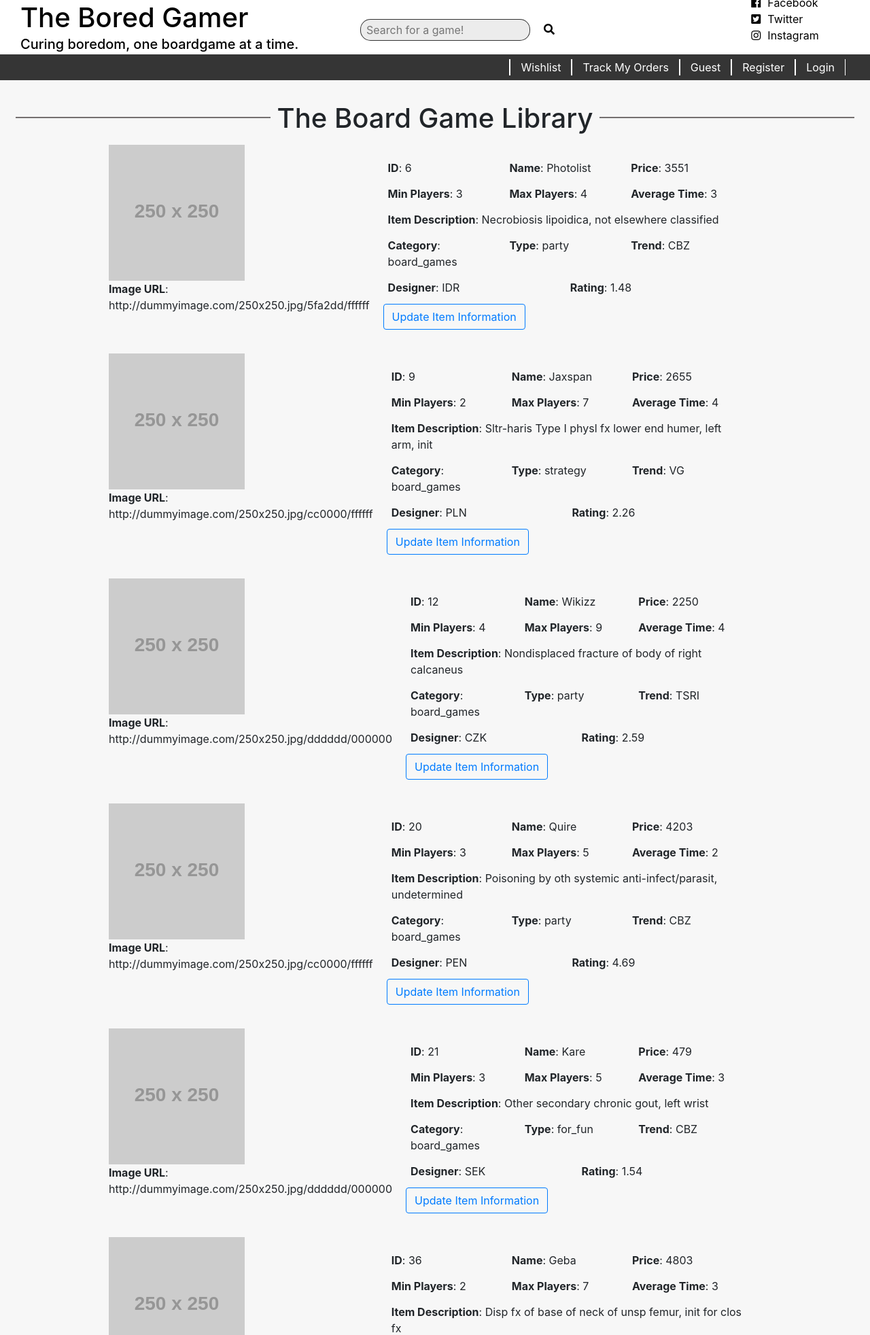
After one commit to jbddelatorre/bored-gamer, a PHP site: page /views/admin_view_edit_items.php in a window 1280 px wide. The commit adds this page. Shown: the top 1964 px of the page at 68% size. Run offline with PHP 8.4, Linux system fonts and the light colour scheme; data comes from the database, SQL or seed files in the repository; grey boxes labelled with a size stand in for pictures from a placeholder-image service; some libraries are stand-ins or nearby versions.

Commit message:
feat(admin) added admin features

```diff
--- /dev/null
+++ b/app/controllers/admin_view_edit_items.php
@@ -0,0 +1,26 @@
+<?php
+	require_once('./connect.php');
+	session_start();
+
+	$sql = "SELECT  i.id, i.item_desc, i.item_image, i.name, i.price, i.min_players, i.max_players, i.average_length_id, tr.trend_names, cat.category_names, gt.game_type_names, i.publisher, i.rating
+		from items as i
+			JOIN trends as tr
+				ON i.trends_id = tr.id
+			JOIN categories as cat
+				ON i.categories_id = cat.id
+			JOIN game_types as gt
+				ON i.game_types_id = gt.id";
+
+	$result = mysqli_query($conn, $sql);
+
+	$items_array = array();
+
+	if (mysqli_num_rows($result) > 0) {
+		while($row = mysqli_fetch_assoc($result)) {
+			array_push($items_array, $row);
+		}
+	}
+
+	// echo $sql;
+
+	echo json_encode($items_array);
--- /dev/null
+++ b/app/partials/admin_update_item_modal.php
@@ -0,0 +1,89 @@
+<link rel="stylesheet" href="../partials/admin_update_item_modal.css">
+<?php require_once('../controllers/connect.php'); ?>
+
+<div id="adminUpdateModal">
+		<div id="adminUpdateModalForm">
+			<header>
+				<h2>Update Item Information</h2>
+			</header>
+			<main>
+				<div class="admin-item-input-div">
+					<label for="name">Name</label>
+					<input class="form-control" type="text" name="name">
+					<label for="price">Price</label>
+					<input class="form-control" type="text" name="price">
+				</div>
+		<!-- 		<div class="admin-item-input-div">
+
+				</div> -->
+				<div class="admin-item-input-div admin-item-input-div-long">
+					<label for="url">Image URL</label>
+					<input class="form-control" type="text" name="url" required>
+				</div>
+				<div class="admin-item-input-div admin-item-input-div-long">
+					<label for="desc">Item Description</label>
+					<input class="form-control" type="text" name="desc" required>
+				</div>
+				<div class="admin-item-input-div">
+					<label for="minplayer">Min Players</label>
+					<input class="form-control" type="number" name="minplayer" required>
+					<label for="maxplayer">Max Players</label>
+					<input class="form-control" type="number" name="maxplayer" required>
+					<label for="time">Average Time (Mins.)</label>
+					<input class="form-control" type="number" name="time" required>
+				</div>
+				<!-- <div class="admin-item-input-div">
+
+				</div> -->
+				<div class="admin-item-input-div">
+					<label for="category">Category</label>
+					<select class="modal-only form-control" name="category" required>
+						<?php
+							$sql = "SELECT * from categories";
+							$result = mysqli_query($conn, $sql);
+
+							while($row = mysqli_fetch_assoc($result)) {
+								echo "<option class='form-control adminModalOption' value='".$row['category_names']."'>".$row['category_names']."</option>";
+							}
+						?>
+					</select>
+		<!-- 		</div>
+				<div class="admin-item-input-div"> -->
+					<label for="gametype">Type</label>
+					<select class="modal-only form-control" name="gametype" required>
+						<?php
+							$sql = "SELECT * from game_types";
+							$result = mysqli_query($conn, $sql);
+
+							while($row = mysqli_fetch_assoc($result)) {
+								echo "<option class='form-control adminModalOption' value='".$row['game_type_names']."'>".$row['game_type_names']."</option>";
+							}
+						?>
+					</select>
+			<!-- 	</div>
+				<div class="admin-item-input-div"> -->
+					<label for="trend">Trend</label>
+					<select class="modal-only form-control" name="trend" required>
+						<?php
+							$sql = "SELECT * from trends";
+							$result = mysqli_query($conn, $sql);
+
+							while($row = mysqli_fetch_assoc($result)) {
+								echo "<option class='form-control adminModalOption' value='".$row['trend_names']."'>".$row['trend_names']."</option>";
+							}
+						?>
+					</select>
+				</div>
+				<div class="admin-item-input-div">
+					<label for="designer">Designer</label>
+					<input class="form-control" type="text" name="designer" required>
+					<label for="rating">Rating</label>
+					<input class="form-control" type="number" name="rating" required>
+				</div>
+			</main>
+			<footer>
+				<button type="button" class="btn btn-secondary" id="adminCloseModalButton">Close</button>
+        		<button type="button" class="btn btn-primary" id="adminSubmitUpdateItemButton">Update Item Information</button>
+			</footer>
+		</div>
+	</div>
--- a/app/partials/navbar.php
+++ b/app/partials/navbar.php
@@ -2,7 +2,9 @@
 <style type="text/css">
   #subNavBarContainer,
   .subNavBarUl,
-  .subNavBarLi {
+  .subNavBarLi,
+  .adminNavLi,
+  .adminNavUl {
     padding: 0;
     margin: 0;
     box-sizing: border-box;
@@ -25,14 +27,33 @@
     /*background-color: #000000c9;*/
   }
 
-  .subNavBarLi {
+  .adminNavUl {
+    list-style: none;
     display: flex;
-/*    justify-content: flex-end;
-    align-items: center;*/
+    justify-content: flex-start;
+    margin-right: 2rem;
+    padding: 4px;
+    /*background-color: #000000c9;*/
+  }
+
+  .subNavBarLi,
+  .adminNavLi {
+    display: flex;
     padding: 0px 15px;
     margin: 3px 0px;
+    text-align: center;
+  }
+
+  .subNavBarLi {
     border-left: 2px solid white;
-    text-align: center;
+  }
+
+  .adminNavLi {
+    border-right: 2px solid white;
+  }
+
+  .adminNavLi:first-of-type {
+    border-left: 2px solid white;
   }
 
   .subNavBarUl li:last-child {
@@ -42,7 +63,11 @@
   .subNavBarLi a:active,
   .subNavBarLi a:hover,
   .subNavBarLi a:visited,
-  .subNavBarLi a:link {
+  .subNavBarLi a:link,
+  .adminNavLi a:active,
+  .adminNavLi a:hover,
+  .adminNavLi a:visited,
+  .adminNavLi a:link {
     color:white;
   }
 
@@ -146,8 +171,19 @@
   #navright i {
     margin-right: 10px;
   }
+  #subNavLeft {
+    display: flex;
+    list-style: none;
+    flex:1;
+  }
 
+  #subNavLeft .adminNavUl {
+    display: flex;
+  }
 
+  #subNavLeft .adminNavLi {
+    color:white;
+  }
 
 </style>
 
@@ -171,6 +207,11 @@
 </nav>
 <nav id='subNavBarContainer'>
   <div id="subNavLeft">
+    <ul class="adminNavUl">
+        <?php
+          if(isset($_SESSION['admin'])) echo '<li class="adminNavLi"><a href="./admin_view_edit_items.php">View and Edit All Items</a></li>';
+        ?>
+    </ul>
   </div>
   <div id="subNavRight">
     <ul class='subNavBarUl'>
--- a/app/views/account.php
+++ b/app/views/account.php
@@ -323,6 +323,7 @@ session_start();
 							success: (data) => {
 								console.log(data);
 								get_all_address(type_address);
+								get_account_address(type_address);
 							}
 						})
 
--- /dev/null
+++ b/app/views/admin_view_edit_items.css
@@ -0,0 +1,35 @@
+#adminItemsApp #adminCompleteItems {
+
+}
+#adminItemsApp .adminItemContainer {
+	width: 75vw;
+	margin: 0 auto;
+	margin-top: 15px;
+	margin-bottom: 15px;
+	display: flex;
+}
+
+
+#adminItemsApp .adminItemContainer .adminItemContainerLeft {
+	display: flex;
+	flex:2;
+}
+
+#adminItemsApp .adminItemContainer .adminItemContainerRight {
+	flex:3;
+}
+
+#adminCompleteItems .adminItemContainer .adminItemContainerRight [class^="admin-"] {
+	display: flex;
+	margin: 10px;
+}
+
+#adminCompleteItems .adminItemContainer .adminItemContainerRight [class^="admin-"] p {
+	margin: 2px 7px;
+	flex:1;
+}
+
+#adminCompleteItems .adminItemContainer .adminItemContainerRight,
+#adminCompleteItems .adminItemContainer .adminItemContainerRight {
+	padding: 10px;
+}
--- /dev/null
+++ b/app/views/admin_view_edit_items.php
@@ -0,0 +1,192 @@
+<?php
+include_once '../partials/header.php';
+require_once('../controllers/connect.php');
+session_start();
+	// $_SESSION['game_id_filter'] = 'ALL';
+	// $_SESSION['type_id_filter'] = 'ALL';
+?>
+<link rel="stylesheet" href="../assets/css/spinner.css">
+<link rel="stylesheet" href="./admin_view_edit_items.css">
+</head>
+<body onscroll="adjustHeightModal()">
+	<?php include_once '../partials/navbar.php'; ?>
+
+	<?php include_once '../partials/admin_update_item_modal.php'; ?>
+
+
+	<div class="appViewBox">
+		<h1>The Board Game Library</h1>
+
+		<!-- <div class="loader"></div> -->
+
+		<div id='adminItemsApp'>
+			<div id="adminCompleteItems">
+
+			</div>
+		</div>
+	</div>
+
+	<script type="text/javascript">
+		const nameModal = document.querySelector('.admin-item-input-div [name="name"]');
+				const priceModal = document.querySelector('.admin-item-input-div [name="price"]');
+				const urlModal = document.querySelector('.admin-item-input-div [name="url"]');
+				const itemdescModal = document.querySelector('.admin-item-input-div [name="desc"]');
+				const minplayerModal = document.querySelector('.admin-item-input-div [name="minplayer"]');
+				const maxplayerModal = document.querySelector('.admin-item-input-div [name="maxplayer"]');
+				const timeModal = document.querySelector('.admin-item-input-div [name="time"]');
+				const catModal = document.querySelector('.admin-item-input-div [name="category"]');
+				const gtModal = document.querySelector('.admin-item-input-div [name="gametype"]');
+				const trendModal = document.querySelector('.admin-item-input-div [name="trend"]');
+				const designerModal = document.querySelector('.admin-item-input-div [name="designer"]');
+				const ratingModal = document.querySelector('.admin-item-input-div [name="rating"]');
+	const modalDom = [nameModal,priceModal,urlModal,itemdescModal,minplayerModal,maxplayerModal,timeModal,catModal,gtModal,trendModal,designerModal,ratingModal]
+
+
+
+		const admin_complete_items = () => {
+			$.ajax({
+				url: '../controllers/admin_view_edit_items.php',
+				data:{},
+				type:'GET',
+				success: (data) => {
+					const d = JSON.parse(data);
+
+					for(let item of d) {
+						$('#adminCompleteItems').append(`
+							<div class="adminItemContainer" id="adminItem${item.id}">
+							<div class="adminItemContainerLeft">
+							<div class="admin-admin-image">
+							<img style="width:200px; height:200px;" src="${item.item_image}">
+							<p><strong>Image URL</strong>: ${item.item_image}</p>
+							</div>
+							</div>
+							<div class="adminItemContainerRight">
+							<div class="admin-id-name-price">
+							<p><strong>ID</strong>: ${item.id}</p>
+							<p><strong>Name</strong>: ${item.name}</p>
+							<p><strong>Price</strong>: ${item.price}</p>
+							</div>
+							<div class="admin-min-max-time">
+							<p><strong>Min Players</strong>: ${item.min_players}</p>
+							<p><strong>Max Players</strong>: ${item.max_players}</p>
+							<p><strong>Average Time</strong>: ${item.average_length_id}</p>
+							</div>
+
+							<div class="admin-itemdesc">
+
+							<p><strong>Item Description</strong>: ${item.item_desc}</p>
+							</div>
+
+							<div class="admin-cat-gt-trend">
+							<p><strong>Category</strong>: ${item.category_names}</p>
+							<p><strong>Type</strong>: ${item.game_type_names}</p>
+							<p><strong>Trend</strong>: ${item.trend_names}</p>
+							</div>
+							<div class="admin-pub-rating">
+							<p><strong>Designer</strong>: ${item.publisher}</p>
+							<p><strong>Rating</strong>: ${item.rating}</p>
+							</div>
+							<div class="admin-update-button">
+							<button class="btn btn-outline-primary" id="adminupdatebutton${item.id}">Update Item Information</button>
+							</div>
+							</div>
+							</div>
+							`);
+					}
+
+					const adminUpdateButton = document.querySelectorAll('[id^="adminupdatebutton"]');
+
+					adminUpdateButton.forEach(button => {
+						button.addEventListener("click", (event) => {
+							const item_id = event.target.id.replace('adminupdatebutton', '');
+						// console.log(item_id);
+
+						document.querySelector('#adminUpdateModal').style.display = 'flex';
+						setTimeout(() => document.querySelector('#adminUpdateModal').style.opacity = 1, 200)
+
+						admin_single_item(item_id);
+						})
+					})
+
+				}
+			})
+		}
+
+		const adminSubmitUpdateItem = () => {
+			modalDom.forEach(form => {
+				const modalname = ['name', 'price', 'item_image', 'item_desc', 'minplayers','max_players', 'average_length_id', 'category_names', 'game_type_names', 'trend_names', 'publisher', 'rating']
+				console.log(form.value)
+			})
+		}
+
+		const admin_single_item = (id) => {
+			$.ajax({
+				url:'../controllers/admin_get_single_item.php',
+				data:{id:id},
+				type:'GET',
+				success: (data) => {
+					const d = JSON.parse(data);
+				// console.log(d)
+				nameModal.value = d.name;
+				priceModal.value = d.price;
+				urlModal.value = d.item_image;
+				itemdescModal.value = d.item_desc;
+				minplayerModal.value = d.min_players;
+				maxplayerModal.value = d.max_players;
+				timeModal.value = d.average_length_id;
+				set_select_default(d.category_names,'category');
+				set_select_default(d.game_type_names,'gametype');
+				set_select_default(d.trend_names,'trend');
+				designerModal.value = d.publisher;
+				ratingModal.value = d.rating;
+			}
+		})
+		}
+
+		const set_select_default = (data, select) => {
+			let temp = data;
+			let mySelect = document.querySelector(`.admin-item-input-div [name="${select}"]`);
+
+			// console.log(mySelect);
+
+			for(var i, j = 0; i = mySelect.options[j]; j++) {
+				// console.log(j)
+				if(i.value == temp) {
+					mySelect.selectedIndex = j;
+					break;
+				}
+			}
+		}
+
+		document.querySelector('#adminCloseModalButton').addEventListener('click', () => {
+
+			setTimeout(() => document.querySelector('#adminUpdateModal').style.display = 'none', 300)
+
+			document.querySelector('#adminUpdateModal').style.opacity = 0;
+		})
+
+		document.querySelector('#adminSubmitUpdateItemButton').addEventListener('click', () => {
+
+			adminSubmitUpdateItem();
+		})
+
+
+		const adjustHeightModal = () => {
+			let distancePX = $(window).scrollTop();
+			let windowHeight = $(window).height();
+
+			const filterbar = document.querySelector('#filterdiv');
+
+			document.querySelector('#adminUpdateModal').style.top = `${distancePX}px`;
+		}
+
+		admin_complete_items();
+
+
+
+
+	</script>
+
+	<?php
+	include_once '../partials/footer.php';
+	?>
--- a/app/views/cart.php
+++ b/app/views/cart.php
@@ -75,7 +75,7 @@
 
 							echo '</table>';
 					} else {
-						echo '<p>Empty Cart</p>';
+						echo '<p style="text-align:center; margin-top:16px;">Your cart is empty.</p>';
 					}
 
 				 ?>
--- a/app/views/catalog.php
+++ b/app/views/catalog.php
@@ -11,7 +11,6 @@
 </head>
 <body onscroll="adjustHeight()">
 	<?php include_once '../partials/navbar.php'; ?>
-
 
 	<div class="appViewBox">
 
--- a/app/views/view_orders.php
+++ b/app/views/view_orders.php
@@ -74,8 +74,8 @@ session_start();
 				<div class="card-header">
 					Orders History
 				</div>
-				<div class="card-body">
-					Previous Transactions
+				<div class="card-body" style="display:flex; justify-content: center;">
+					You have no previous transactions.
 				</div>
 			</div>
 		</div>
```
Also changed, not shown: app/controllers/admin_get_single_item.php (added, +25 -0 lines), app/controllers/authenticate.php (+4 -6 lines), app/partials/admin_update_item_modal.css (added, +63 -0 lines), app/views/account.css (+11 -0 lines).
